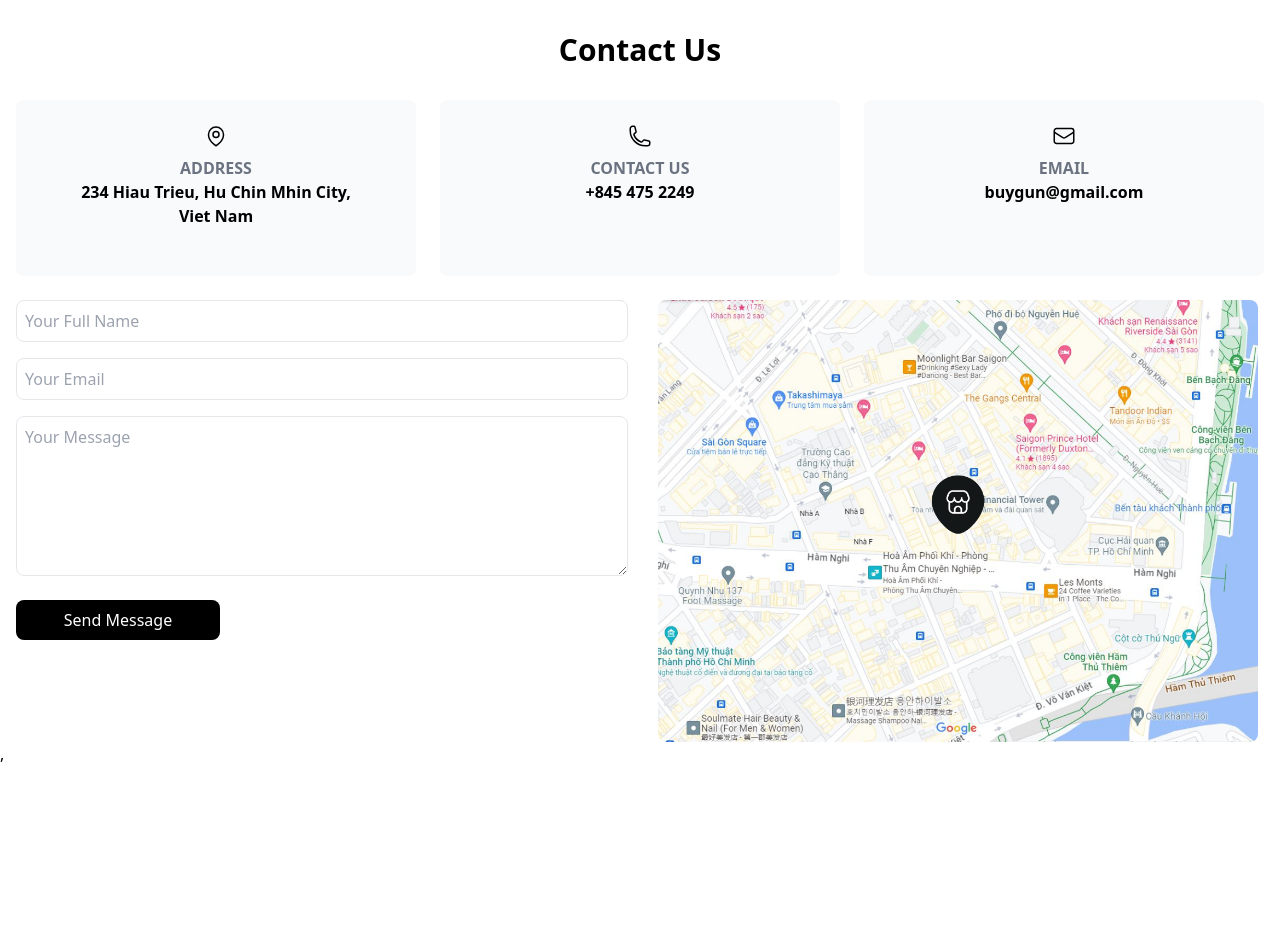
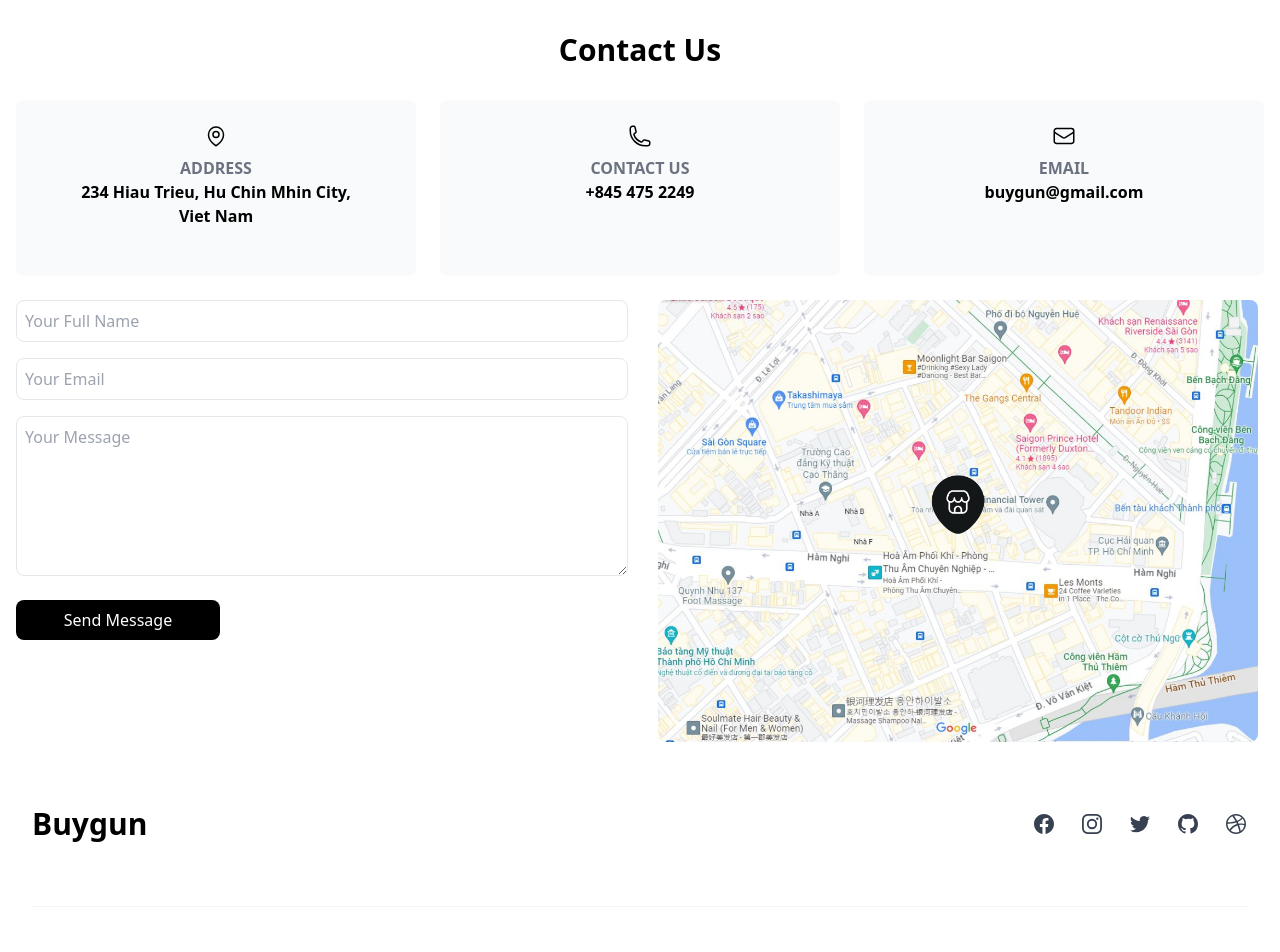
Before and after one commit to khaymanii/BuyGun, a React (Vite) app: page /Contactus in a window 1280 px wide. Shown: the top 952 px of the page. Before the commit the page ends 800 px from the top, so only its background shows below. Built offline with nearby package versions, Linux system fonts and the light colour scheme.

Commit message:
fixed footer

```diff
--- a/src/components/Footer.jsx
+++ b/src/components/Footer.tsx
@@ -3,8 +3,7 @@ function Footer() {
     <div className="bg-white">
       <div className="mx-auto max-w-screen-xl space-y-8 px-4 py-16 sm:px-6 lg:space-y-16 lg:px-8">
         <div className="sm:flex sm:items-center sm:justify-between">
-          <div className="text-teal-600"></div>
-
+          <h2 className="text-3xl font-semibold">Buygun</h2>
           <ul className="mt-8 flex justify-start gap-6 sm:mt-0 sm:justify-end">
             <li>
               <a
--- a/src/pages/Contactus.tsx
+++ b/src/pages/Contactus.tsx
@@ -1,3 +1,5 @@
+import Footer from "../components/Footer";
+
 function Contactus() {
   return (
     <div>
@@ -103,6 +105,7 @@ function Contactus() {
           />
         </div>
       </div>
+      <Footer />
     </div>
   );
 }
--- a/src/pages/Signin.tsx
+++ b/src/pages/Signin.tsx
@@ -9,7 +9,7 @@ function Signin() {
       </div>
       <div className="flex-1 flex items-center justify-center">
         <div className="flex flex-col items-center gap-10 mobile:mt-5 mobile:gap-10 tablet:mt-3">
-          <h2 className="text-3xl text-bold">Buygun</h2>
+          <h2 className="text-3xl font-semibold">Buygun</h2>
           <form className="w-4/4 max-w-md  space-y-4 mobile:px-4 mb-8">
             <h2 className="text-2xl font-semibold">Sign In</h2>
             <div className="flex flex-row items-center gap-2">
--- a/src/pages/Signup.tsx
+++ b/src/pages/Signup.tsx
@@ -9,7 +9,7 @@ function Signup() {
       </div>
       <div className="flex-1 flex items-center justify-center">
         <div className="flex flex-col items-center gap-10 mobile:gap-10 tablet:mt-5">
-          <h2 className="text-3xl text-bold">Buygun</h2>
+          <h2 className="text-3xl font-semibold">Buygun</h2>
           <form className="w-4/4 max-w-md space-y-4 mb-8 mobile:px-4">
             <h2 className="text-2xl font-semibold">Sign Up</h2>
             <div className="flex flex-row items-center gap-2">
```
